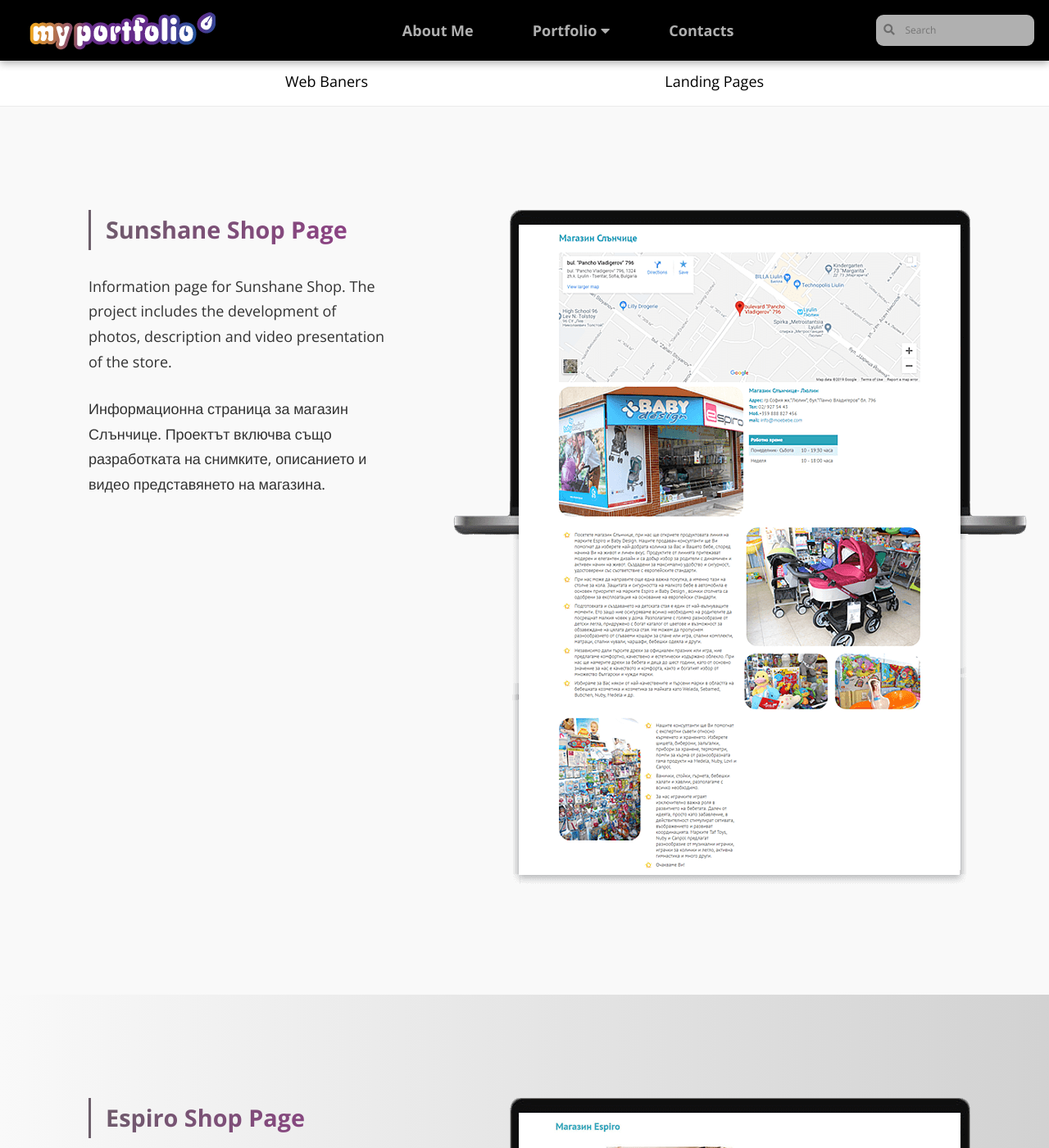
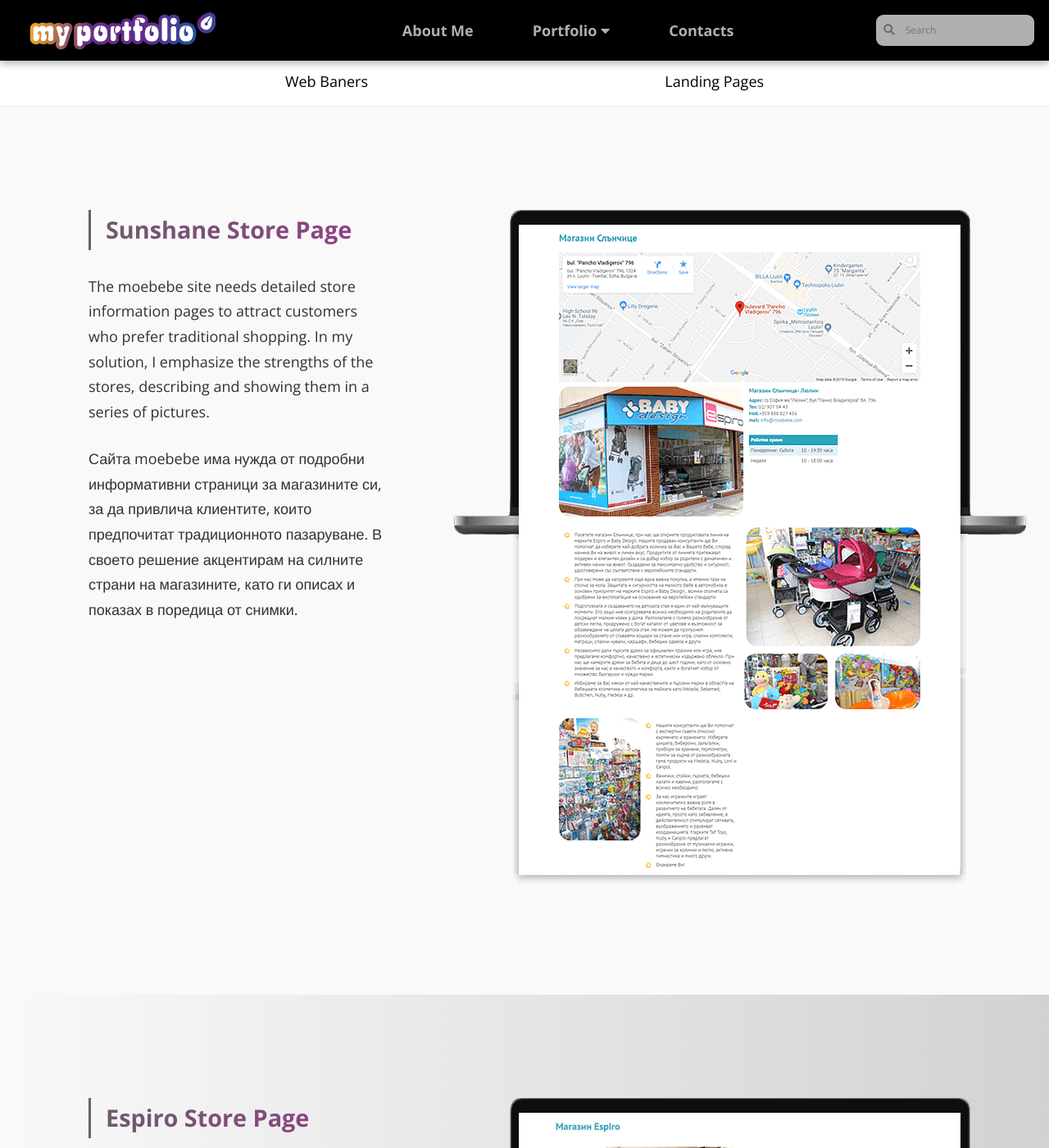
Before and after one commit to LiliyaMilanova/myportfolio, a Jekyll site: the page built from web-design-landing-pages-page2.html, in a window 1280 px wide and 1400 px high, scrolled down 324 px. Shown: the whole window at 82% size. Built offline with Jekyll 4.4.1, drawn with Linux system fonts in a browser that asks for light colours; nearby versions of some CDN libraries; some of the changed text lies outside the part shown.

Commit message:
Update web-design-landing-pages-page2.html

```diff
--- a/web-design-landing-pages-page2.html
+++ b/web-design-landing-pages-page2.html
@@ -41,9 +41,9 @@
 
             <section class="img-wrap">
                 <article class="internal-title">
-                    <h4 class="web">Sunshane Shop Page</h4>
-                    <p>Information page for Sunshane Shop. The project includes the development of photos, description and video presentation of the store.</p>
-                    <p>Информационна страница за магазин Слънчице. Проектът включва също разработката на снимките, описанието и видео представянето на магазина.</p>
+                    <h4 class="web">Sunshane Store Page</h4>
+                    <p>The moebebe site needs detailed store information pages to attract customers who prefer traditional shopping. In my solution, I emphasize the strengths of the stores, describing and showing them in a series of pictures.</p>
+                    <p>Сайта moebebe има нужда от подробни информативни страници за магазините си, за да привлича клиентите, които предпочитат традиционното пазаруване. В своето решение акцентирам на силните страни на магазините, като ги описах и показах в поредица от снимки.</p>
                 </article>
                 <article class="img-web">
                     <img src="{{site.baseurl}}images/slanchice-shop-page.png" alt="Espiro Shop - Landing Page" title="Espiro Shop - Landing Page">
@@ -52,9 +52,9 @@
 
             <section class="img-wrap">
                 <article class="internal-title">
-                    <h4 class="web">Espiro Shop Page</h4>
-                    <p>Information page for another brand store. The project again includes, besides designing the web page and the development of the photos, description and video presentation of the place.</p>
-                    <p>Информационна страница за друг магазин на марката. Проектът отново включва освен дизайн на web страницата и разработката на снимките, описанието и видео представянето на обекта.</p>
+                    <h4 class="web">Espiro Store Page</h4>
+                    <p>I also created a promotional video for the Espiro store. The goal is to get the user involved that shopping in the store can be both a pleasant experience and a solution to his needs.</p>
+                    <p>За магазин Espiro създадох също рекламно видео. Целта да увлече потребителя в идеята, че пазаруването в магазина може да бъде едновременно приятно преживяване и решение на неговите нужди.</p>
                 </article>
                 <article class="img-web">
                     <img src="{{site.baseurl}}images/espiro-shop-page.png" alt="Espiro Shop - Landing Page" title="Espiro Shop - Landing Page">
```
